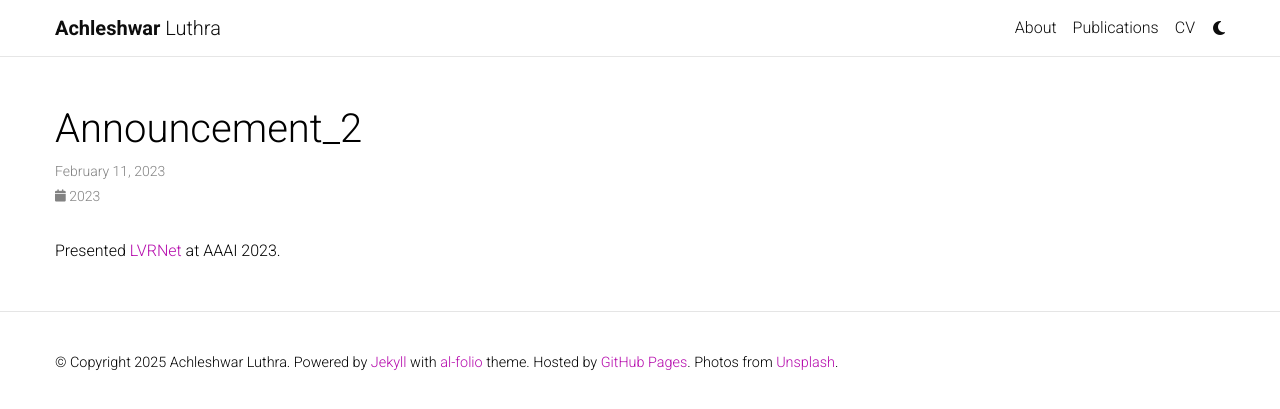
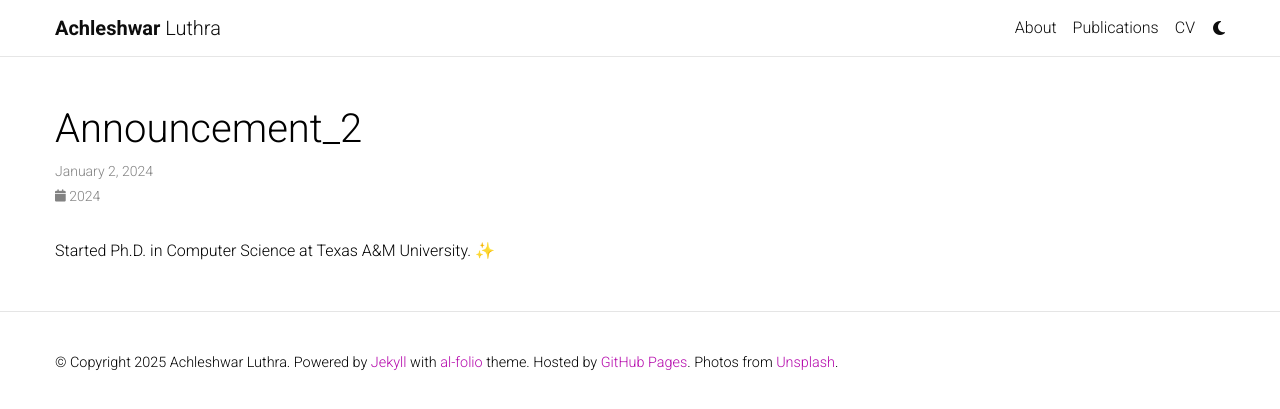
Before and after one commit to Achleshwar/Achleshwar.github.io, a Jekyll site: the page built from _news/announcement_2.md, in a window 1280 px wide. Shown: the top 409 px of the page. Built offline with Jekyll 4.4.1, drawn with Linux system fonts in a browser that asks for light colours; full-size pictures stand in for the smaller copies a plugin makes; emoji names are drawn with the system emoji font; comment, search, counter and statistics services are not loaded; a style sheet for code colours, icons or effects is not loaded; some of the changed lines change nothing that is shown.

Commit message:
update news

```diff
--- a/_news/announcement_2.md
+++ b/_news/announcement_2.md
@@ -1,42 +1,8 @@
 ---
 layout: post
-date: 2023-02-11
+date: 2024-01-02
 inline: true
 related_posts: false
 ---
 
-Presented [LVRNet](https://eshapahwa.github.io/lvrnet.github.io/) at AAAI 2023.
-
-
-
-<!-- ---
-layout: post
-title: Presented LVRNet at AAAI 2023.
-date: 2023-02-11
-inline: true
-related_posts: false
---- -->
-<!-- Announcements and news can be much longer than just quick inline posts. In fact, they can have all the features available for the standard blog posts. See below.
-
-***
-
-Jean shorts raw denim Vice normcore, art party High Life PBR skateboard stumptown vinyl kitsch. Four loko meh 8-bit, tousled banh mi tilde forage Schlitz dreamcatcher twee 3 wolf moon. Chambray asymmetrical paleo salvia, sartorial umami four loko master cleanse drinking vinegar brunch. <a href="https://www.pinterest.com">Pinterest</a> DIY authentic Schlitz, hoodie Intelligentsia butcher trust fund brunch shabby chic Kickstarter forage flexitarian. Direct trade <a href="https://en.wikipedia.org/wiki/Cold-pressed_juice">cold-pressed</a> meggings stumptown plaid, pop-up taxidermy. Hoodie XOXO fingerstache scenester Echo Park. Plaid ugh Wes Anderson, freegan pug selvage fanny pack leggings pickled food truck DIY irony Banksy.
-
-#### Hipster list
-<ul>
-    <li>brunch</li>
-    <li>fixie</li>
-    <li>raybans</li>
-    <li>messenger bag</li>
-</ul>
-
-Hoodie Thundercats retro, tote bag 8-bit Godard craft beer gastropub. Truffaut Tumblr taxidermy, raw denim Kickstarter sartorial dreamcatcher. Quinoa chambray slow-carb salvia readymade, bicycle rights 90's yr typewriter selfies letterpress cardigan vegan.
-
-***
-
-Pug heirloom High Life vinyl swag, single-origin coffee four dollar toast taxidermy reprehenderit fap distillery master cleanse locavore. Est anim sapiente leggings Brooklyn ea. Thundercats locavore excepteur veniam eiusmod. Raw denim Truffaut Schlitz, migas sapiente Portland VHS twee Bushwick Marfa typewriter retro id keytar.
-
-> We do not grow absolutely, chronologically. We grow sometimes in one dimension, and not in another, unevenly. We grow partially. We are relative. We are mature in one realm, childish in another.
-> —Anais Nin
-
-Fap aliqua qui, scenester pug Echo Park polaroid irony shabby chic ex cardigan church-key Odd Future accusamus. Blog stumptown sartorial squid, gastropub duis aesthetic Truffaut vero. Pinterest tilde twee, odio mumblecore jean shorts lumbersexual. -->
+Started Ph.D. in Computer Science at Texas A&M University. :sparkles:
```
Also changed, not shown: _news/announcement_5.md (line endings or trailing spaces).
